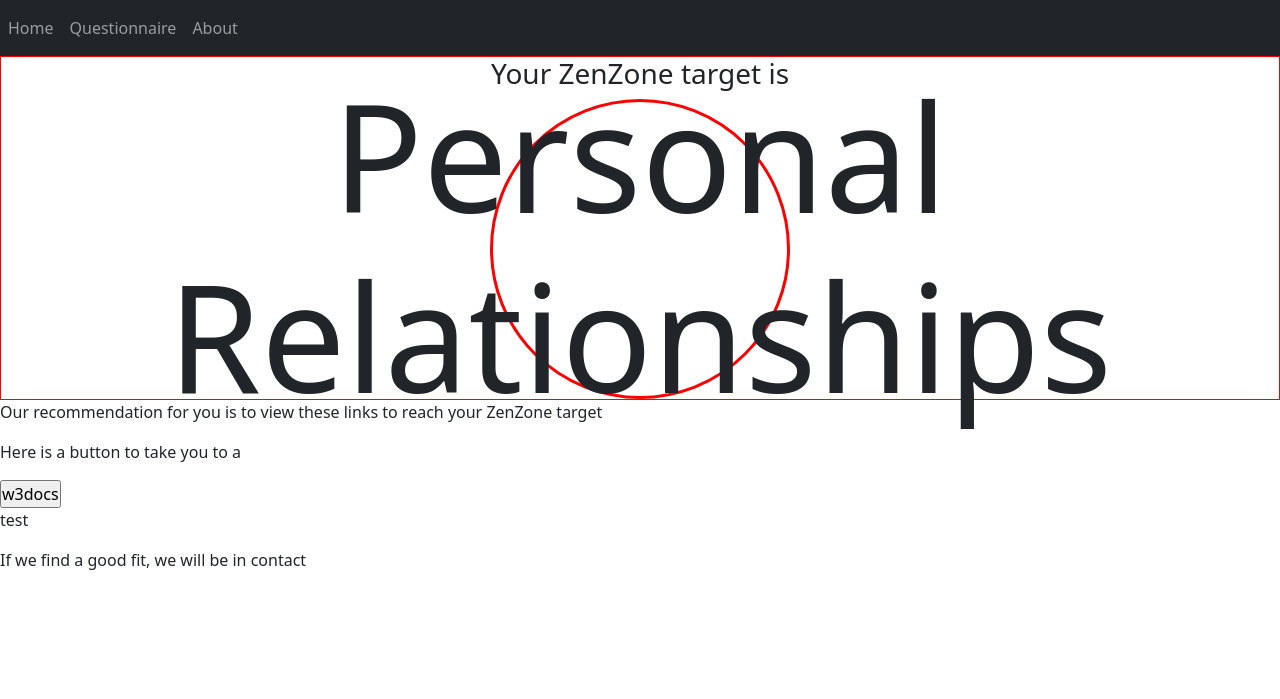
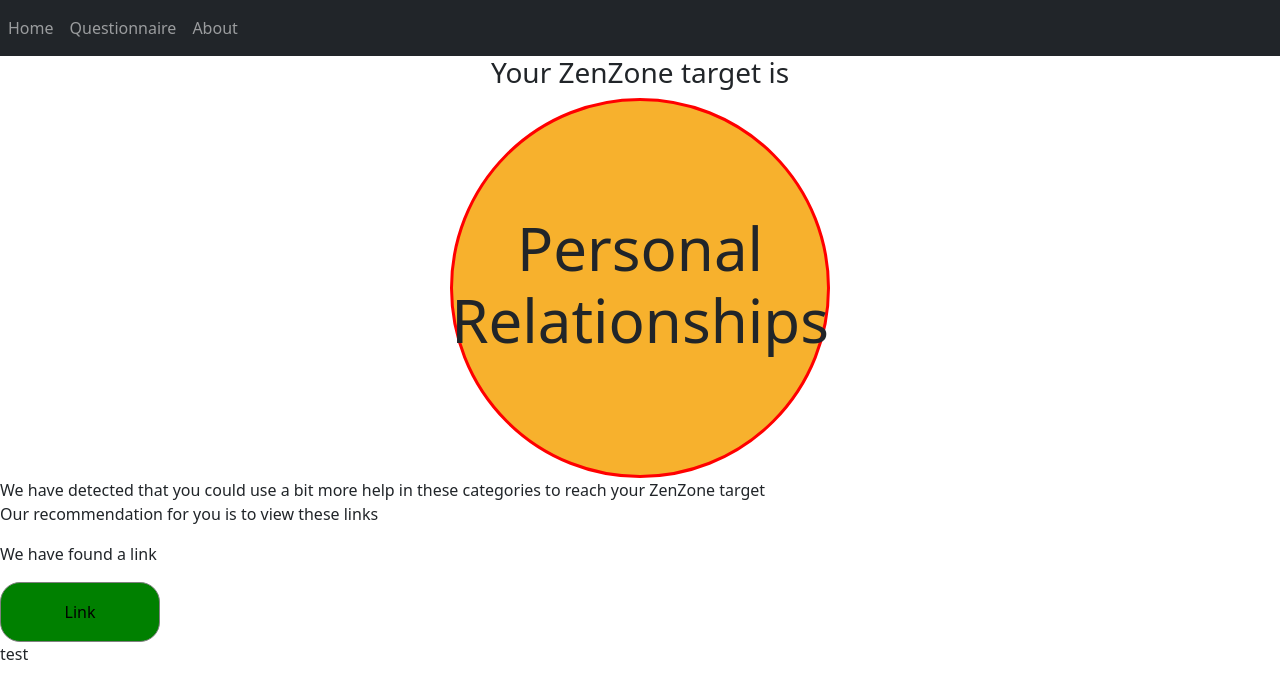
Before and after one commit to dlartey/ACSHackathon, a Flask app: page /results in a window 1280 px wide. Shown: the top 699 px of the page. Run offline with Flask 2, Linux system fonts and the light colour scheme.

Commit message:
Styling the results page

```diff
--- a/app/static/css/styles.css
+++ b/app/static/css/styles.css
@@ -5,33 +5,44 @@
 /* css sttyles for main-container */
 /**/
 
-
-/* RESULTS STYLING */
+/* ***************************************8********* */
+/* RESULTS PAGE STYLING */
 .score-container{
     display: flex;
     flex-direction: column;
     justify-content: center;
     align-items: center;
-    border: 1px solid red;
+    /* border: 1px solid red; */
 }
 
 .score-border{
     display: flex;
-    height: 300px;
-    width: 300px;
+    height: 380px;
+    width: 380px;
 
     border: 3px solid red;
     border-radius: 200px;
     justify-content: center;
     align-items: center;
     text-align: center;
+    background-color: rgb(247, 177, 45);
+}
+
+.score {
+    font-size: 60px;
+}
+
+.website-link{
+    width: 160px;
+    height: 60px;
+    border: 1px solid gray;
+    border-radius: 20px;
+    background-color: green;
+
 }
 
 
-
-.score {
-    font-size: 150px;
-}
+/* *************************************************** */
 
 .recommendations{
     display: flex;
--- a/app/templates/results.html
+++ b/app/templates/results.html
@@ -6,14 +6,16 @@
         <h1 class="score">{{catergory}}</h1>
     </div>
 </div>
-<p>Our recommendation for you is to view these links to reach your ZenZone target</p>
-<p>Here is a button to take you to a </p>
+<div>
+    <p>We have detected that you could use a bit more help in these categories to reach your ZenZone target<br>
+        Our recommendation for you is to view these links </p>
+    <p>We have found a link  </p>
 
 <form>
-    <input type="button" onclick="window.location.href='{{links}}';" value="w3docs" />
-  </form>
+    <input class="website-link" type="button" onclick="window.location.href='{{links}}';" value="Link" />
+</form>
 <p>test</p>
 
+</div>
 
-<p>If we find a good fit, we will be in contact</p>
 {% endblock %}
```
